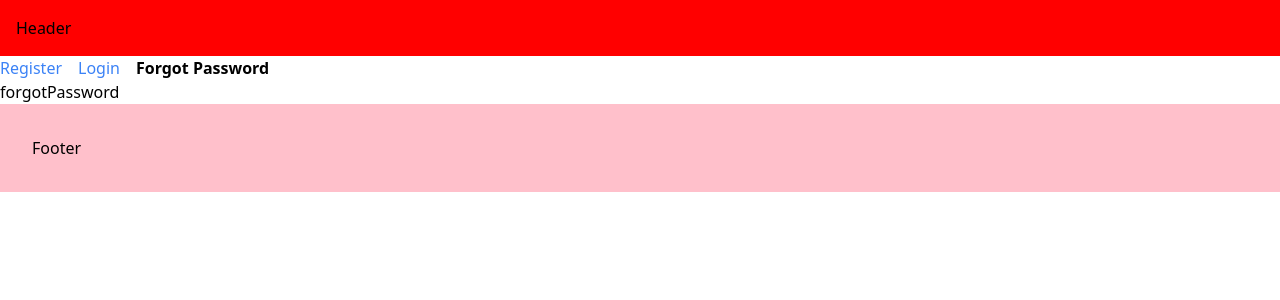
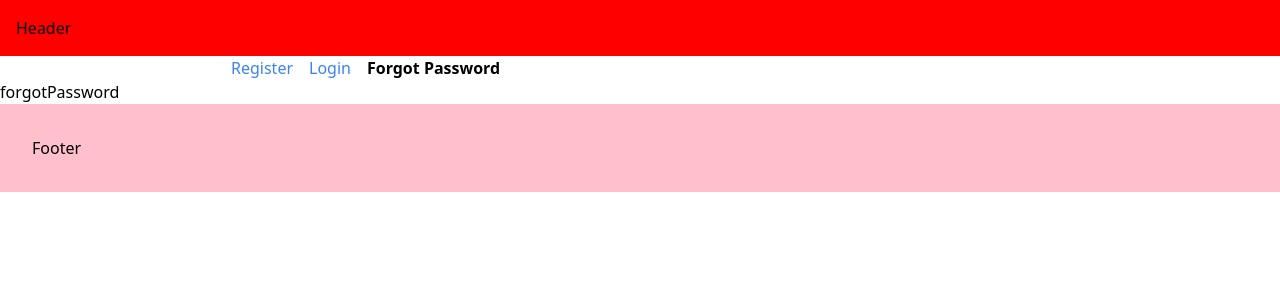
Before and after one commit to ritesh0304/learning-NextJs, a Next.js app in the folder hello-world/: page /forgot-password in a window 1280 px wide. Shown: the top 300 px of the page. Built offline with nearby package versions, Linux system fonts and the light colour scheme.

Commit message:
templates

```diff
--- a/hello-world/src/app/(auth)/layout.tsx
+++ b/hello-world/src/app/(auth)/template.tsx
@@ -3,7 +3,7 @@
 import Link from "next/link";
 import { usePathname }  from 'next/navigation'
 import "./styles.css"
-
+import { useState } from "react";
 const navLinks=[
     {name:"Register", href:"/register"},
     {name:"Login",href:"/login"},
@@ -16,9 +16,10 @@
     children:React.ReactNode;
 }){
     const pathname=usePathname();
-
+    const [input, setInput] = useState("");
  return (
     <div>
+        <input type="text" value={input} onChange={(e)=>setInput(e.target.value)} />
         {
             navLinks.map((link)=>{
             const isActive=pathname.startsWith(link.href);
```
